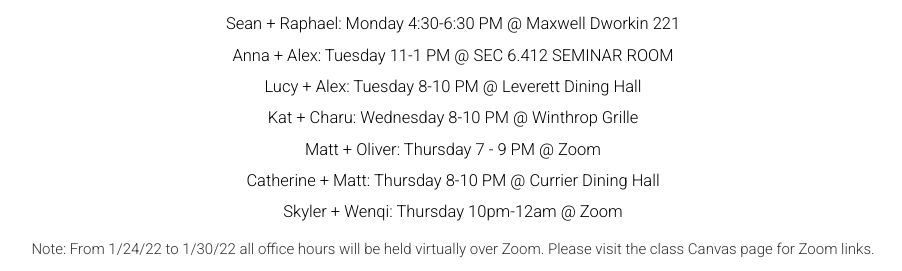
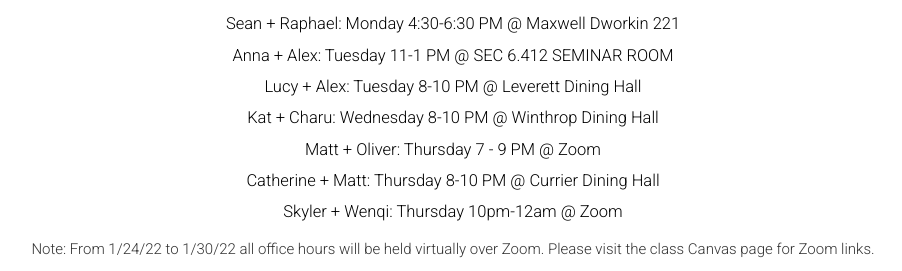
Before and after one commit to harvard-ml-courses/cs181-web, a Jekyll site: the page built from officehours.html, in a window 1280 px wide, cut to the strip 237-508 px from the top of the page. Shown: the whole strip, without its empty margins (187-1089 px from the left). Built offline with Jekyll 4.4.1, drawn with Linux system fonts in a browser that asks for light colours.

Commit message:
Updated Charu + Kat OH location to winthrop dhall

```diff
--- a/officehours.html
+++ b/officehours.html
@@ -16,7 +16,7 @@
       Lucy + Alex: Tuesday 8-10 PM @ Leverett Dining Hall
     </li>
     <li>
-      Kat + Charu: Wednesday 8-10 PM @ Winthrop Grille
+      Kat + Charu: Wednesday 8-10 PM @ Winthrop Dining Hall
     </li>
     <li>
       Matt + Oliver: Thursday 7 - 9 PM @ Zoom
```
